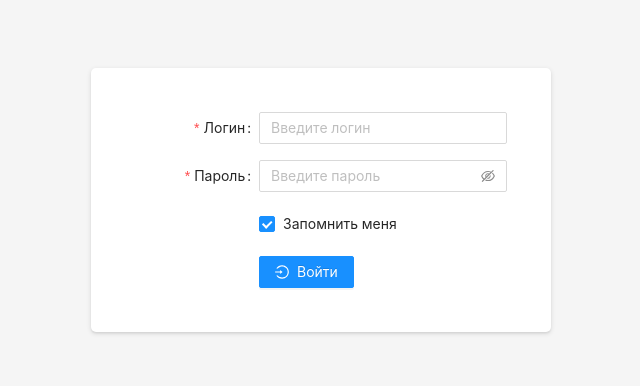
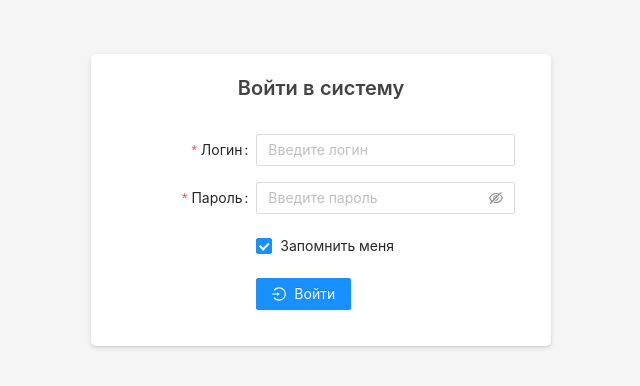
Before and after one commit to Podoprigora/finance-crm-frontend, a React app: page / in a window 1280 px wide. Shown: the part 200-586 px from the top of the page, without its empty margins (319-959 px from the left). Built offline with nearby package versions, Linux system fonts and the light colour scheme.

Commit message:
Refactoring

```diff
--- a/src/pages/LoginPage/LoginPage.jsx
+++ b/src/pages/LoginPage/LoginPage.jsx
@@ -1,5 +1,5 @@
 import React, { memo, useCallback } from 'react';
-import { Card, Typography } from 'antd';
+import { Typography } from 'antd';
 
 import AuthService from '../../services/AuthService';
 import LoginForm from './LoginForm';
@@ -17,9 +17,16 @@ const LoginPage = () => {
 
     return (
         <div className="login-page">
-            <Card className="login-page__card">
-                <LoginForm onAsyncSubmit={handleAsyncFormSubmit} />
-            </Card>
+            <article className="login-page__card">
+                <header className="login-page__card-header">
+                    <Typography.Title className="login-page__card-title" level={4}>
+                        Войти в систему
+                    </Typography.Title>
+                </header>
+                <div className="login-page__card-body">
+                    <LoginForm onAsyncSubmit={handleAsyncFormSubmit} />
+                </div>
+            </article>
         </div>
     );
 };
--- a/src/services/utils/ServiceResponse.js
+++ b/src/services/utils/ServiceResponse.js
@@ -1,6 +1,15 @@
 export default class ServiceResponse {
     constructor(response) {
-        this.response = response;
+        if (typeof response === 'string') {
+            try {
+                const json = JSON.parse(response);
+                this.response = json || {};
+            } catch (e) {
+                console.error(`[ServiceResponse]: Can't convert string: ${response} to json!`);
+            }
+        }
+
+        this.response = response || {};
     }
 
     get status() {
--- a/stylesheet/abstracts/_component-variables.scss
+++ b/stylesheet/abstracts/_component-variables.scss
@@ -1,4 +1,7 @@
+$color-primary: $blue-6;
+
 $body-color: $grey-3;
+$heading-color: $grey-9;
 
 $spacing: 8px;
 
--- a/stylesheet/components/_login-page.scss
+++ b/stylesheet/components/_login-page.scss
@@ -7,13 +7,28 @@
 	height: 100%;
 
 	&__card {
+		background-color: $white;
 		margin: $spacing-scale-10;
-		padding: $spacing-scale-10;
 		width: 100%;
 		max-width: 460px;
 		border-radius: 5px;
 		border: 0;
 		box-shadow: 0 .1rem .1rem 0 rgba($black, 0.05), 0 .1rem .3rem 0 rgba($black, 0.122);
 		overflow: hidden;
+
+		& &-header {
+			padding: $spacing-scale-12 $spacing-scale-18 0;
+			text-align: center;
+		}
+
+		& &-title {
+			color: $heading-color;
+			margin: 0;
+			line-height: 1;
+		}
+
+		& &-body {
+			padding: $spacing-scale-18;
+		}
 	}
 }
```
Also changed, not shown: 1 other file (tests, documents, lock files or other folders).
